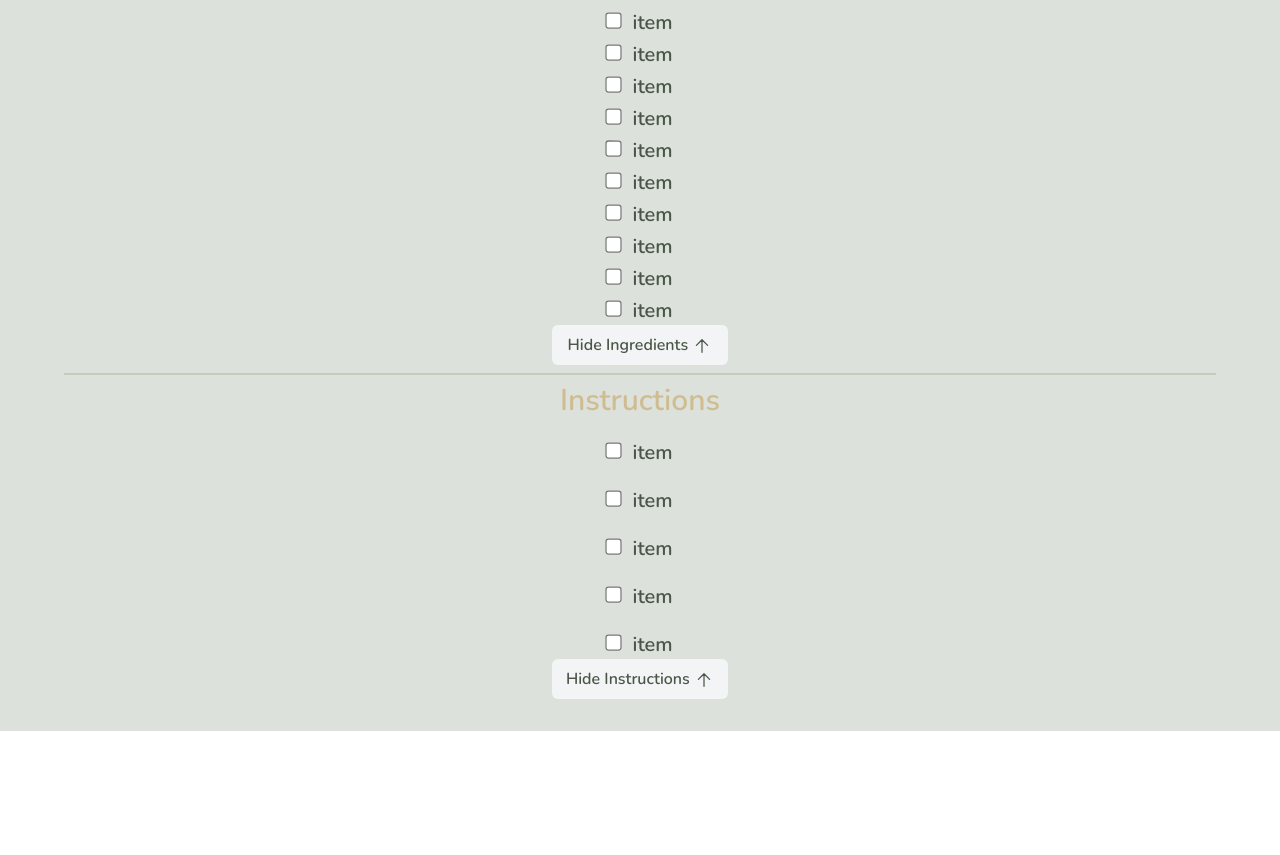
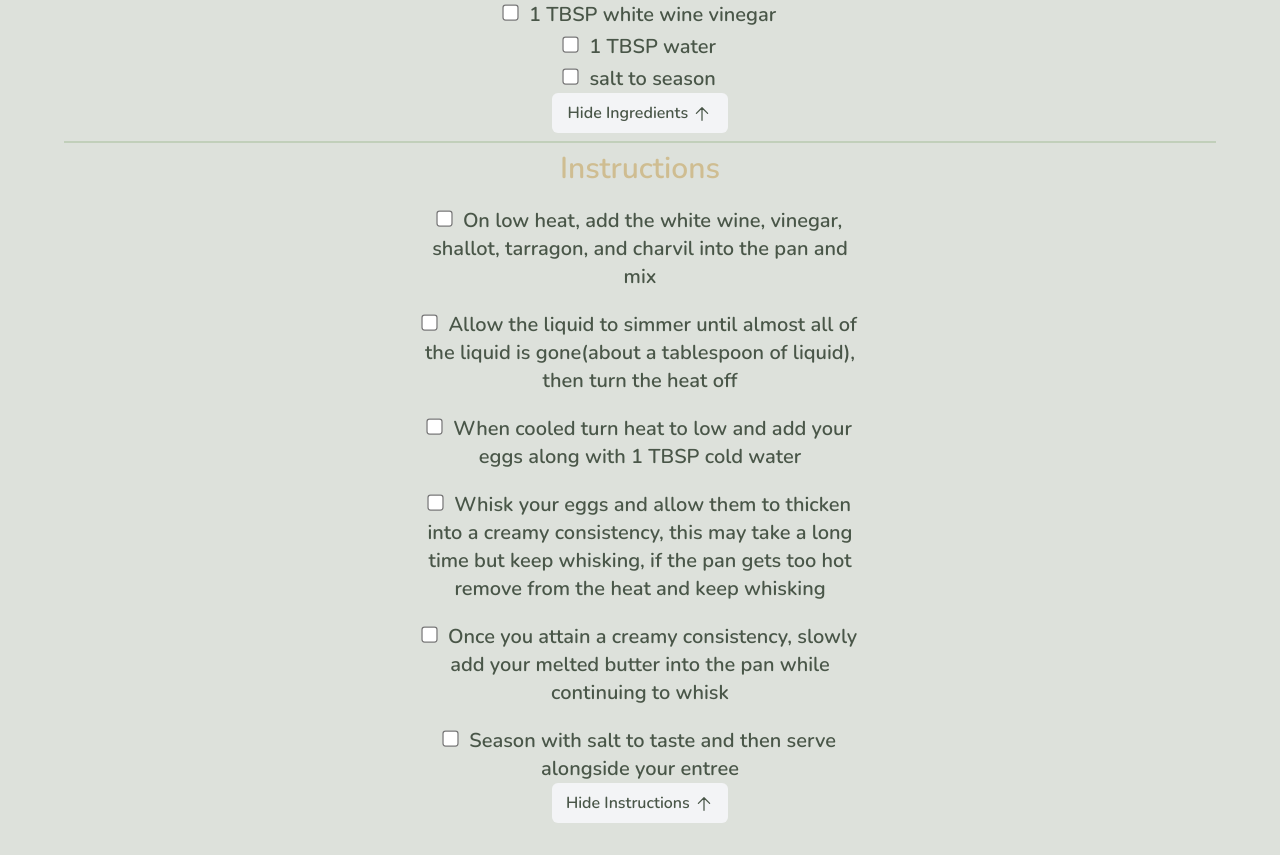
Before and after one commit to Epoza/recipes, a website: page public/instructions/bearnaise.html in a window 1280 px wide. Shown: the part 626-1481 px from the top of the page. Before the commit the page ends 1357 px from the top, so only its background shows below. Drawn offline with nearby package versions, Linux system fonts and the light colour scheme.

Commit message:
Add recipe

```diff
--- a/public/instructions/bearnaise.html
+++ b/public/instructions/bearnaise.html
@@ -60,12 +60,10 @@
 		<!-- end nav -->
         <!-- main recipe content -->
         <main class="px-16 py-6 bg-subtleGreen-background w-full min-h-screen">
-            <h1 class="text-5xl text-center mb-8 text-blondey-primary">Recipe Name</h1>
+            <h1 class="text-5xl text-center mb-8 text-blondey-primary">Bearnaise Sauce</h1>
             <div class="flex justify-center flex-col md:flex-row items-center gap-x-6 pb-2 mx-4 md:mx-auto max-w-4xl">
-                <img class="w-64 md:w-72 object-cover" src="../img/StickyChicken.jpg" alt="image">
-                <span class="text-barelyGreen">Lorem ipsum dolor sit amet consectetur adipisicing elit. Ullam veritatis officia eveniet quaerat adipisci quas optio itaque omnis ipsum, eos iusto, facere ea voluptatem quam odit dolore impedit aliquid! Vel!
-				Ab earum tempore rerum veritatis odit itaque distinctio nostrum labore tenetur praesentium accusamus, cupiditate eos amet quidem est non nulla debitis beatae enim libero iure et harum adipisci? Illum, quos!
-				Dolorem illum corrupti maxime. Incidunt iste earum omnis deleniti quia recusandae hic similique beatae, ipsum nemo voluptatibus! Dolorem repudiandae molestiae harum aut praesentium explicabo? Minus praesentium rerum deleniti odit eius?
+                <img class="w-64 md:w-72 object-cover" src="../img/bearnaise.jpeg" alt="image">
+                <span class="text-barelyGreen">Bearnaise sauce is the epitome of culinary elegance, a velvety and indulgent creation that elevates any dish it graces. Originating from the classic French mother sauce hollandaise, bearnaise boasts a rich and creamy consistency, but with the added infusion of tarragon, shallots, and vinegar, it takes on a distinctive and sophisticated flavor profile. The sauce is a delicate dance of buttery smoothness, heightened by the aromatic essence of tarragon and the subtle sweetness of shallots. It achieves the perfect balance of tanginess and richness, making it an exquisite companion for grilled meats, particularly steak. This recipe makes enough for two people. Try it out on my <a class="underline text-blue-500" href="steak.html">steak recipe!</a>
             </div>
             <!-- ingredients list -->
 			<div class="text-center py-2 border-y-2 border-subtleGreen-border">
@@ -73,47 +71,39 @@
 				<ul class="list-items text-barelyGreen" id="ingredients-list">
 					<li>
 						<input type="checkbox" id="ingredient1">
-						<label for="ingredient1">item</label>
+						<label for="ingredient1">1 chopped shallot</label>
 					</li>
 					<li>
 						<input type="checkbox" id="ingredient2">
-						<label for="ingredient2">item</label>
+						<label for="ingredient2">2 TBSP chopped tarragon(fresh preferred)</label>
 					</li>
 					<li>
 						<input type="checkbox" id="ingredient3">
-						<label for="ingredient3">item</label>
+						<label for="ingredient3">1 TBSP chopped chervil(substitute with parsley and chives)</label>
 					</li>
 					<li>
 						<input type="checkbox" id="ingredient4">
-						<label for="ingredient4">item</label>
+						<label for="ingredient4">2 eggs</label>
 					</li>
 					<li>
 						<input type="checkbox" id="ingredient5">
-						<label for="ingredient5">item</label>
+						<label for="ingredient5">½ stick of unsalted butter, melted</label>
 					</li>
 					<li>
 						<input type="checkbox" id="ingredient6">
-						<label for="ingredient6">item</label>
+						<label for="ingredient6">3 TBSP white wine</label>
 					</li>
 					<li>
 						<input type="checkbox" id="ingredient7">
-						<label for="ingredient7">item</label>
+						<label for="ingredient7">1 TBSP white wine vinegar</label>
 					</li>
 					<li>
 						<input type="checkbox" id="ingredient8">
-						<label for="ingredient8">item</label>
+						<label for="ingredient8">1 TBSP water</label>
 					</li>
 					<li>
 						<input type="checkbox" id="ingredient9">
-						<label for="ingredient9">item</label>
-					</li>
-					<li>
-						<input type="checkbox" id="ingredient10">
-						<label for="ingredient10">item</label>
-					</li>
-					<li>
-						<input type="checkbox" id="ingredient11">
-						<label for="ingredient11">item</label>
+						<label for="ingredient9">salt to season</label>
 					</li>
 				</ul>
 				<button class= "bg-gray-100 text-secondary-200 hover:shadow-inner transform hover:scale-105 transition ease-out duration-300 rounded-md p-1 h-10 w-44 text-barelyGreen" id="ingredientsBtn">
@@ -133,23 +123,27 @@
 					<ul class="list-items text-barelyGreen max-w-md" id="instructions-list">
 						<li>
 							<input type="checkbox" id="instruction1">
-							<label for="instruction1">item</label>
+							<label for="instruction1">On low heat, add the white wine, vinegar, shallot, tarragon, and charvil into the pan and mix</label>
 						</li>
 						<li>
 							<input type="checkbox" id="instruction2">
-							<label for="instruction2">item</label>
+							<label for="instruction2">Allow the liquid to simmer until almost all of the liquid is gone(about a tablespoon of liquid), then turn the heat off</label>
 						</li>
 						<li>
 							<input type="checkbox" id="instruction3">
-							<label for="instruction3">item</label>
+							<label for="instruction3">When cooled turn heat to low and add your eggs along with 1 TBSP cold water</label>
 						</li>
 						<li>
 							<input type="checkbox" id="instruction4">
-							<label for="instruction4">item</label>
+							<label for="instruction4">Whisk your eggs and allow them to thicken into a creamy consistency, this may take a long time but keep whisking, if the pan gets too hot remove from the heat and keep whisking</label>
 						</li>
 						<li>
 							<input type="checkbox" id="instruction5">
-							<label for="instruction5">item</label>
+							<label for="instruction5">Once you attain a creamy consistency, slowly add your melted butter into the pan while continuing to whisk</label>
+						</li>
+						<li>
+							<input type="checkbox" id="instruction6">
+							<label for="instruction6">Season with salt to taste and then serve alongside your entree</label>
 						</li>
 					</ul>
 				</div>
```
Also changed, not shown: public/index.html (+1 -1 lines).
